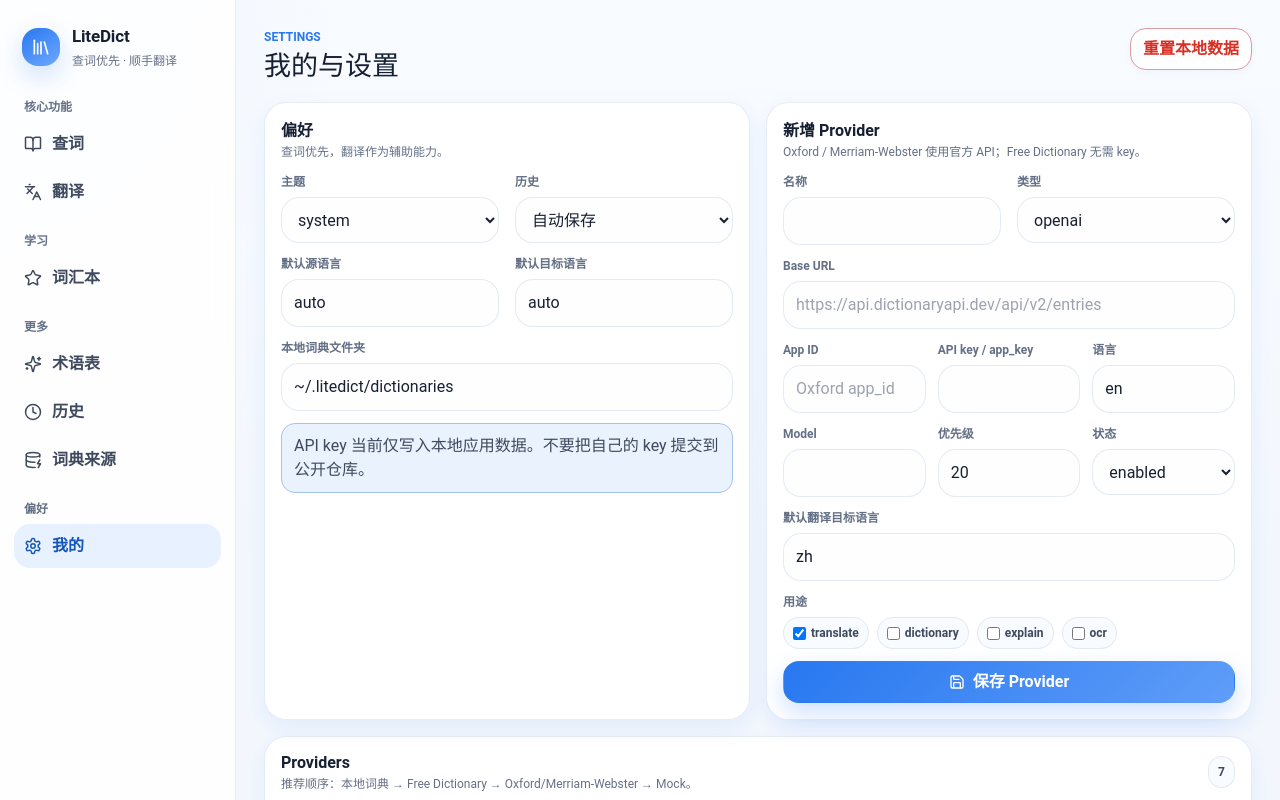
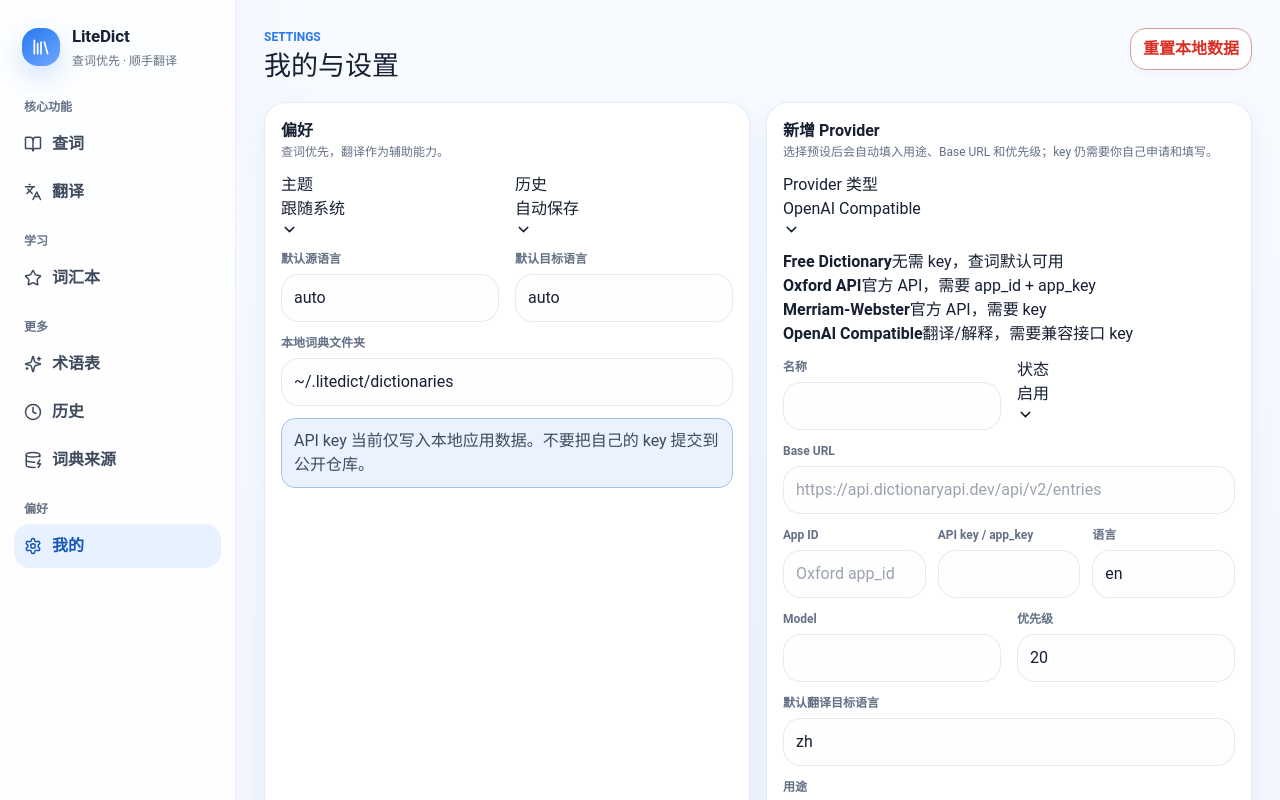
Before and after one commit to Becauseiloveyo/translation, a React (Vite) app: page / in a window 1280 px wide. Both pictures are taken after a click on the button "我的". Shown: the top 800 px of the page. Built offline with nearby package versions, Linux system fonts and the light colour scheme.

Commit message:
Replace settings native selects with app controls

```diff
--- a/src/pages/SettingsPage.tsx
+++ b/src/pages/SettingsPage.tsx
@@ -1,5 +1,6 @@
 import { PlugZap, Plus, Save, Trash2 } from "lucide-react";
 import { FormEvent, useMemo, useState } from "react";
+import { AppSelect, AppSelectOption } from "../components/AppSelect";
 import { EmptyState } from "../components/EmptyState";
 import { PageHeader } from "../components/PageHeader";
 import { createDictionaryProvider, canUseRemoteDictionaryProvider } from "../services/dictionary/remoteDictionaryProviders";
@@ -38,7 +39,33 @@ const emptyProviderForm: ProviderForm = {
 };
 
 const purposes: ProviderPurpose[] = ["translate", "dictionary", "explain", "ocr"];
-const providerTypes: ProviderType[] = ["openai", "free_dictionary", "oxford", "merriam_webster", "deepl", "google", "custom", "mock"];
+
+const themeOptions: AppSelectOption[] = [
+  { value: "system", label: "跟随系统", description: "推荐" },
+  { value: "light", label: "浅色" },
+  { value: "dark", label: "深色" }
+];
+
+const historyOptions: AppSelectOption[] = [
+  { value: "true", label: "自动保存", description: "翻译结果保存到历史" },
+  { value: "false", label: "不自动保存" }
+];
+
+const providerTypeOptions: AppSelectOption[] = [
+  { value: "free_dictionary", label: "Free Dictionary", description: "无需 key，查词默认可用" },
+  { value: "oxford", label: "Oxford API", description: "官方 API，需要 app_id + app_key" },
+  { value: "merriam_webster", label: "Merriam-Webster", description: "官方 API，需要 key" },
+  { value: "openai", label: "OpenAI Compatible", description: "翻译/解释，需要兼容接口 key" },
+  { value: "deepl", label: "DeepL", description: "翻译占位" },
+  { value: "google", label: "Google", description: "翻译占位" },
+  { value: "custom", label: "Custom", description: "自定义 Provider" },
+  { value: "mock", label: "Mock", description: "离线演示兜底" }
+];
+
+const enabledOptions: AppSelectOption[] = [
+  { value: "true", label: "启用" },
+  { value: "false", label: "停用" }
+];
 
 export function SettingsPage({ store, setStore }: PageProps) {
   const [providerForm, setProviderForm] = useState<ProviderForm>(emptyProviderForm);
@@ -56,6 +83,21 @@ export function SettingsPage({ store, setStore }: PageProps) {
         ...current.settings,
         [key]: value
       }
+    }));
+  }
+
+  function applyProviderType(typeValue: string) {
+    const type = typeValue as ProviderType;
+    const preset = providerPreset(type);
+    setProviderForm((current) => ({
+      ...current,
+      type,
+      name: current.name.trim() ? current.name : preset.name,
+      baseUrl: current.baseUrl.trim() ? current.baseUrl : preset.baseUrl,
+      language: preset.language ?? current.language,
+      useFor: preset.useFor,
+      priority: preset.priority,
+      model: type === "openai" && !current.model ? "gpt-4.1-mini" : current.model
     }));
   }
 
@@ -156,7 +198,7 @@ export function SettingsPage({ store, setStore }: PageProps) {
   }
 
   return (
-    <section className="page">
+    <section className="page settings-page">
       <PageHeader
         eyebrow="Settings"
         title="我的与设置"
@@ -167,33 +209,25 @@ export function SettingsPage({ store, setStore }: PageProps) {
         }
       />
 
-      <div className="grid-two">
-        <div className="panel pad stack">
+      <div className="grid-two settings-grid">
+        <div className="panel pad stack settings-card">
           <div>
             <div className="panel-title">偏好</div>
             <div className="muted small">查词优先，翻译作为辅助能力。</div>
           </div>
           <div className="grid-two">
-            <div className="field">
-              <label htmlFor="theme">主题</label>
-              <select id="theme" className="select" value={store.settings.theme} onChange={(event) => updateSetting("theme", event.target.value as AppSettings["theme"])}>
-                <option value="system">system</option>
-                <option value="light">light</option>
-                <option value="dark">dark</option>
-              </select>
-            </div>
-            <div className="field">
-              <label htmlFor="auto-history">历史</label>
-              <select
-                id="auto-history"
-                className="select"
-                value={store.settings.autoSaveHistory ? "true" : "false"}
-                onChange={(event) => updateSetting("autoSaveHistory", event.target.value === "true")}
-              >
-                <option value="true">自动保存</option>
-                <option value="false">不自动保存</option>
-              </select>
-            </div>
+            <AppSelect
+              label="主题"
+              value={store.settings.theme}
+              options={themeOptions}
+              onChange={(value) => updateSetting("theme", value as AppSettings["theme"])}
+            />
+            <AppSelect
+              label="历史"
+              value={store.settings.autoSaveHistory ? "true" : "false"}
+              options={historyOptions}
+              onChange={(value) => updateSetting("autoSaveHistory", value === "true")}
+            />
           </div>
           <div className="grid-two">
             <div className="field">
@@ -227,11 +261,11 @@ export function SettingsPage({ store, setStore }: PageProps) {
           <div className="notice">API key 当前仅写入本地应用数据。不要把自己的 key 提交到公开仓库。</div>
         </div>
 
-        <form className="panel pad stack" onSubmit={saveProvider}>
+        <form className="panel pad stack settings-card provider-wizard" onSubmit={saveProvider}>
           <div className="item-head">
             <div>
               <div className="panel-title">{providerForm.id ? "编辑 Provider" : "新增 Provider"}</div>
-              <div className="muted small">Oxford / Merriam-Webster 使用官方 API；Free Dictionary 无需 key。</div>
+              <div className="muted small">选择预设后会自动填入用途、Base URL 和优先级；key 仍需要你自己申请和填写。</div>
             </div>
             {providerForm.id ? (
               <button className="button" type="button" onClick={() => setProviderForm(emptyProviderForm)}>
@@ -240,6 +274,23 @@ export function SettingsPage({ store, setStore }: PageProps) {
               </button>
             ) : null}
           </div>
+
+          <AppSelect label="Provider 类型" value={providerForm.type} options={providerTypeOptions} onChange={applyProviderType} />
+
+          <div className="provider-preset-grid" aria-label="常用预设">
+            {providerTypeOptions.slice(0, 4).map((option) => (
+              <button
+                className={providerForm.type === option.value ? "preset-card active" : "preset-card"}
+                type="button"
+                key={option.value}
+                onClick={() => applyProviderType(option.value)}
+              >
+                <strong>{option.label}</strong>
+                <span>{option.description}</span>
+              </button>
+            ))}
+          </div>
+
           <div className="grid-two">
             <div className="field">
               <label htmlFor="provider-name">名称</label>
@@ -250,22 +301,14 @@ export function SettingsPage({ store, setStore }: PageProps) {
                 onChange={(event) => setProviderForm({ ...providerForm, name: event.target.value })}
               />
             </div>
-            <div className="field">
-              <label htmlFor="provider-type">类型</label>
-              <select
-                id="provider-type"
-                className="select"
-                value={providerForm.type}
-                onChange={(event) => setProviderForm({ ...providerForm, type: event.target.value as ProviderType })}
-              >
-                {providerTypes.map((type) => (
-                  <option value={type} key={type}>
-                    {type}
-                  </option>
-                ))}
-              </select>
-            </div>
+            <AppSelect
+              label="状态"
+              value={providerForm.enabled ? "true" : "false"}
+              options={enabledOptions}
+              onChange={(value) => setProviderForm({ ...providerForm, enabled: value === "true" })}
+            />
           </div>
+
           <div className="field">
             <label htmlFor="provider-base">Base URL</label>
             <input
@@ -309,7 +352,7 @@ export function SettingsPage({ store, setStore }: PageProps) {
               />
             </div>
           </div>
-          <div className="grid-three">
+          <div className="grid-two">
             <div className="field">
               <label htmlFor="provider-model">Model</label>
               <input
@@ -329,18 +372,6 @@ export function SettingsPage({ store, setStore }: PageProps) {
                 onChange={(event) => setProviderForm({ ...providerForm, priority: Number(event.target.value) })}
               />
             </div>
-            <div className="field">
-              <label htmlFor="provider-enabled">状态</label>
-              <select
-                id="provider-enabled"
-                className="select"
-                value={providerForm.enabled ? "true" : "false"}
-                onChange={(event) => setProviderForm({ ...providerForm, enabled: event.target.value === "true" })}
-              >
-                <option value="true">enabled</option>
-                <option value="false">disabled</option>
-              </select>
-            </div>
           </div>
           <div className="field">
             <label htmlFor="provider-target">默认翻译目标语言</label>
@@ -353,21 +384,21 @@ export function SettingsPage({ store, setStore }: PageProps) {
           </div>
           <div className="stack" style={{ gap: 6 }}>
             <div className="label">用途</div>
-            <div className="row">
+            <div className="row purpose-row">
               {purposes.map((purpose) => (
-                <label className="chip" key={purpose}>
-                  <input
-                    type="checkbox"
-                    checked={providerForm.useFor.includes(purpose)}
-                    onChange={(event) => {
-                      const useFor = event.target.checked
-                        ? [...providerForm.useFor, purpose]
-                        : providerForm.useFor.filter((item) => item !== purpose);
-                      setProviderForm({ ...providerForm, useFor });
-                    }}
-                  />
+                <button
+                  className={providerForm.useFor.includes(purpose) ? "chip-button active" : "chip-button"}
+                  type="button"
+                  key={purpose}
+                  onClick={() => {
+                    const useFor = providerForm.useFor.includes(purpose)
+                      ? providerForm.useFor.filter((item) => item !== purpose)
+                      : [...providerForm.useFor, purpose];
+                    setProviderForm({ ...providerForm, useFor });
+                  }}
+                >
                   {purpose}
-                </label>
+                </button>
               ))}
             </div>
           </div>
@@ -378,7 +409,7 @@ export function SettingsPage({ store, setStore }: PageProps) {
         </form>
       </div>
 
-      <div className="panel" style={{ marginTop: 16 }}>
+      <div className="panel provider-list-panel" style={{ marginTop: 16 }}>
         <div className="panel-header">
           <div>
             <div className="panel-title">Providers</div>
@@ -392,9 +423,9 @@ export function SettingsPage({ store, setStore }: PageProps) {
           </div>
         ) : null}
         {sortedProviders.length ? (
-          <div className="list">
+          <div className="list provider-list">
             {sortedProviders.map((provider) => (
-              <div className="list-item" key={provider.id}>
+              <div className="list-item provider-list-item" key={provider.id}>
                 <div className="item-head">
                   <button className="link-button" type="button" onClick={() => editProvider(provider)}>
                     <div className="item-title">{provider.name}</div>
@@ -435,6 +466,52 @@ export function SettingsPage({ store, setStore }: PageProps) {
   );
 }
 
+function providerPreset(type: ProviderType): Pick<ProviderForm, "name" | "baseUrl" | "language" | "useFor" | "priority"> {
+  if (type === "free_dictionary") {
+    return {
+      name: "Free Dictionary API",
+      baseUrl: "https://api.dictionaryapi.dev/api/v2/entries",
+      language: "en",
+      useFor: ["dictionary"],
+      priority: 20
+    };
+  }
+  if (type === "oxford") {
+    return {
+      name: "Oxford Dictionaries API",
+      baseUrl: "https://od-api.oxforddictionaries.com/api/v2",
+      language: "en-gb",
+      useFor: ["dictionary"],
+      priority: 30
+    };
+  }
+  if (type === "merriam_webster") {
+    return {
+      name: "Merriam-Webster Collegiate",
+      baseUrl: "https://www.dictionaryapi.com/api/v3/references/collegiate/json",
+      language: "en",
+      useFor: ["dictionary"],
+      priority: 40
+    };
+  }
+  if (type === "openai") {
+    return {
+      name: "OpenAI Compatible",
+      baseUrl: "https://api.example.invalid/v1",
+      language: "auto",
+      useFor: ["translate", "explain"],
+      priority: 10
+    };
+  }
+  return {
+    name: `${type} Provider`,
+    baseUrl: "",
+    language: "auto",
+    useFor: type === "mock" ? ["translate", "dictionary"] : ["translate"],
+    priority: 100
+  };
+}
+
 function isDictionaryApiProviderType(type: ProviderType): boolean {
   return type === "free_dictionary" || type === "oxford" || type === "merriam_webster";
 }
```
